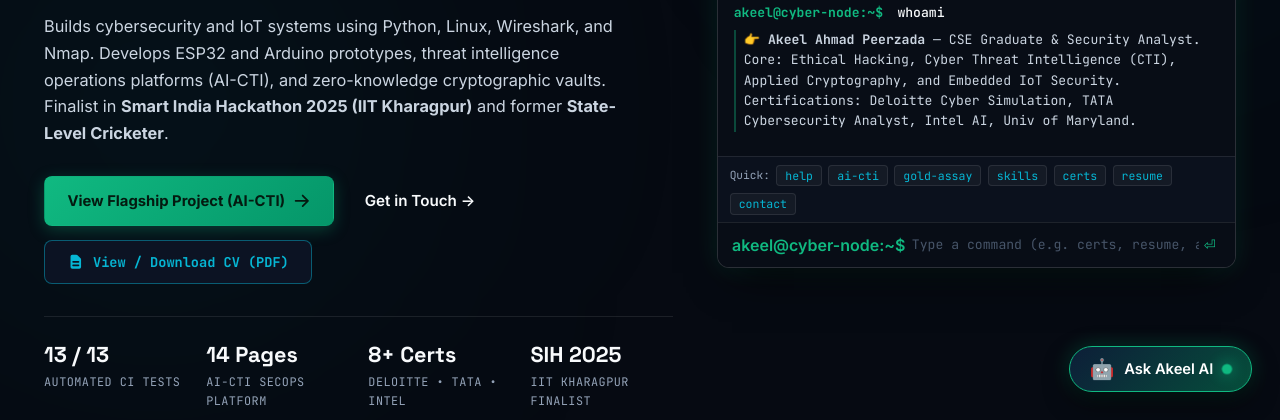
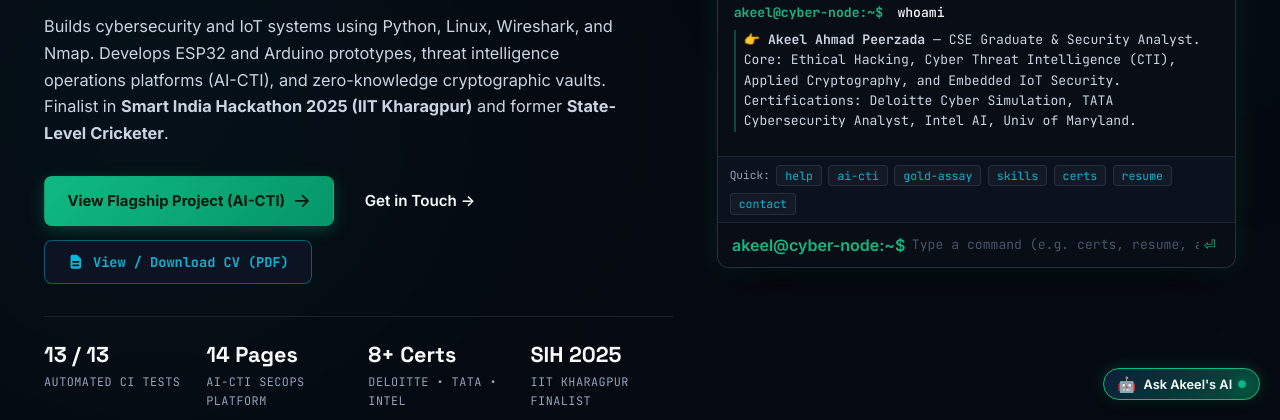
Before and after one commit to AKEEL-AHMAD/portfolio, a website: page index.html in a window 1280 px wide. Shown: the part 380-800 px from the top of the page. Drawn offline with Linux system fonts and the light colour scheme.

Commit message:
Update chatbot button text to 'Ask Akeel's AI' and make pill button compact and small

```diff
--- a/index.html
+++ b/index.html
@@ -1338,9 +1338,9 @@
   <!-- FLOATING AI CHATBOT WIDGET -->
   <div class="ai-chatbot-widget" id="aiChatbotWidget">
     <!-- Chatbot Toggle Launcher Button -->
-    <button class="ai-chat-toggle-btn" id="aiChatToggleBtn" aria-label="Open Akeel AI Chatbot" aria-expanded="false" title="Chat with Akeel AI">
+    <button class="ai-chat-toggle-btn" id="aiChatToggleBtn" aria-label="Open Akeel's AI Chatbot" aria-expanded="false" title="Chat with Akeel's AI">
       <span class="bot-icon">🤖</span>
-      <span class="bot-label">Ask Akeel AI</span>
+      <span class="bot-label">Ask Akeel's AI</span>
       <span class="bot-pulse"></span>
     </button>
 
--- a/styles.css
+++ b/styles.css
@@ -2543,52 +2543,53 @@ body {
    ========================================================================== */
 .ai-chatbot-widget {
   position: fixed;
-  bottom: 1.75rem;
-  right: 1.75rem;
+  bottom: 1.25rem;
+  right: 1.25rem;
   z-index: 99998;
 }
 
 .ai-chat-toggle-btn {
   display: inline-flex;
   align-items: center;
-  gap: 0.6rem;
-  padding: 0.75rem 1.25rem;
+  gap: 0.45rem;
+  padding: 0.45rem 0.85rem;
   background: linear-gradient(135deg, #0d1e38 0%, #064e3b 100%);
-  border: 1.5px solid var(--color-emerald);
+  border: 1px solid var(--color-emerald);
   border-radius: 999px;
   color: #f8fafc;
   font-family: var(--font-heading);
-  font-size: 0.92rem;
-  font-weight: 700;
+  font-size: 0.8rem;
+  font-weight: 600;
   cursor: pointer;
-  box-shadow: 0 10px 25px rgba(0, 0, 0, 0.6), 0 0 20px var(--color-emerald-glow);
+  box-shadow: 0 8px 20px rgba(0, 0, 0, 0.5), 0 0 15px var(--color-emerald-glow);
   transition: all var(--transition-normal);
   position: relative;
 }
 
 .ai-chat-toggle-btn:hover {
-  transform: translateY(-3px) scale(1.03);
-  box-shadow: 0 15px 30px rgba(0, 0, 0, 0.8), 0 0 30px rgba(16, 185, 129, 0.45);
+  transform: translateY(-2px) scale(1.02);
+  box-shadow: 0 12px 25px rgba(0, 0, 0, 0.7), 0 0 25px rgba(16, 185, 129, 0.4);
   border-color: #34d399;
 }
 
 .bot-icon {
-  font-size: 1.25rem;
+  font-size: 0.95rem;
   line-height: 1;
 }
 
 .bot-label {
   font-family: var(--font-sans);
   font-weight: 600;
+  font-size: 0.8rem;
   color: #ffffff;
 }
 
 .bot-pulse {
-  width: 8px;
-  height: 8px;
+  width: 6px;
+  height: 6px;
   background-color: var(--color-emerald);
   border-radius: 50%;
-  box-shadow: 0 0 10px var(--color-emerald);
+  box-shadow: 0 0 8px var(--color-emerald);
   animation: pulseGlow 2s infinite;
 }
 
```
